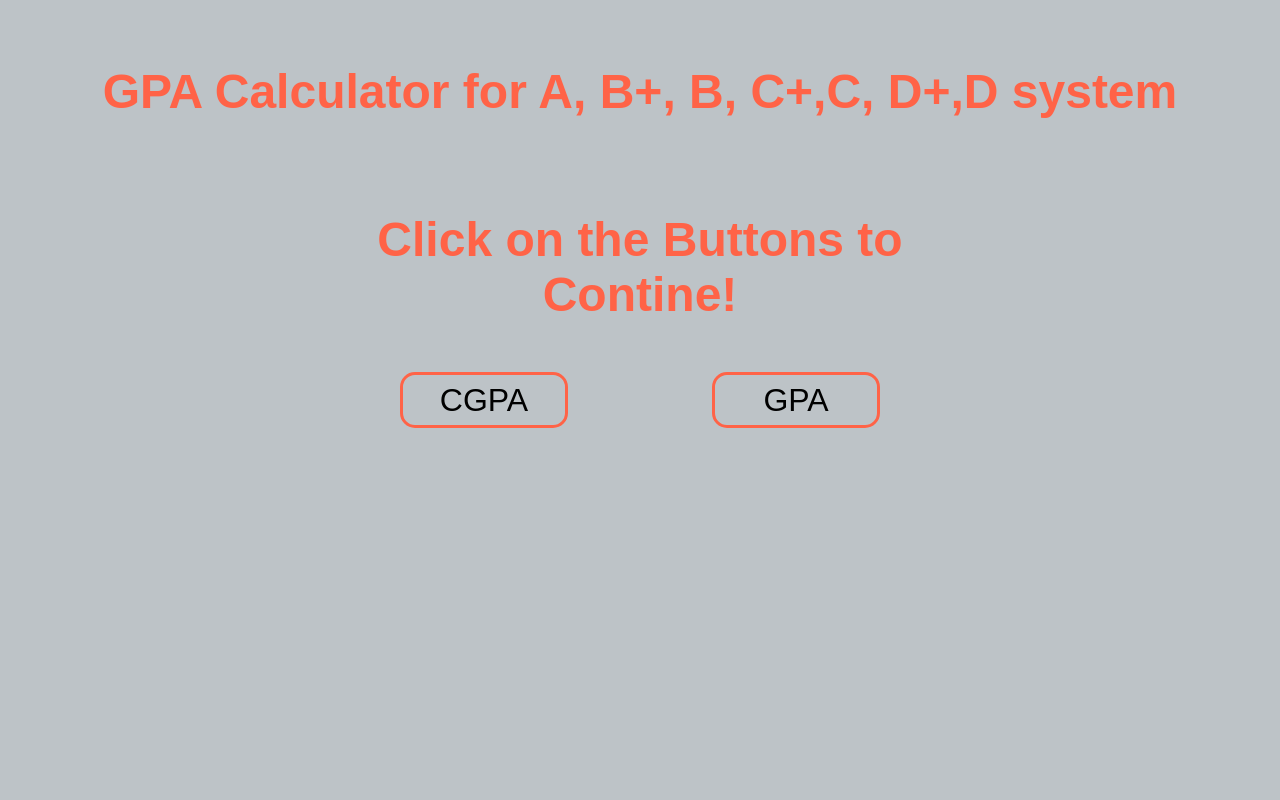
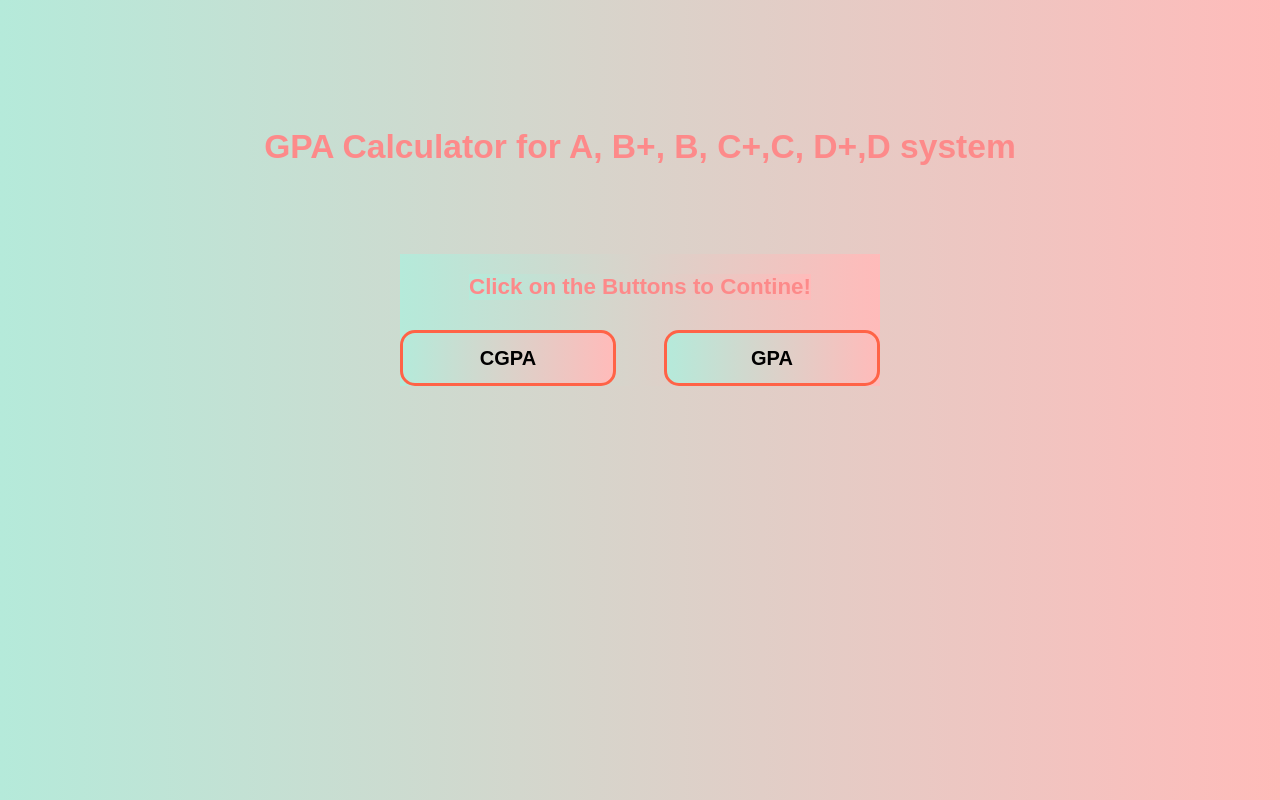
Before and after one commit to Muneeb-Aslam/CGPA_Calculator, a plain HTML site: page index.html in a window 1280 px wide. Drawn offline with Linux system fonts and the light colour scheme.

Commit message:
Designing

```diff
--- a/CGPA/cgpa.css
+++ b/CGPA/cgpa.css
@@ -2,7 +2,8 @@
     margin: 0;
     padding: 0;
     box-sizing: border-box;
-    background-color: #bdc3c7;
+    background: rgb(181,234,218);
+    background: linear-gradient(90deg, rgba(181,234,218,1) 0%, rgba(255,187,186,1) 100%);
     font-family: sans-serif;
     outline: none;
 }
--- a/GPA/gpa.css
+++ b/GPA/gpa.css
@@ -2,8 +2,10 @@
     margin: 0;
     padding: 0;
     box-sizing: border-box;
-    background-color: #bdc3c7;
+    background: rgb(181,234,218);
+    background: linear-gradient(90deg, rgba(181,234,218,1) 0%, rgba(255,187,186,1) 100%);
     font-family: sans-serif;
+    outline: none;
 }
 
 .inputField{
--- a/style.css
+++ b/style.css
@@ -2,14 +2,15 @@
     margin: 0;
     padding: 0;
     box-sizing: border-box;
-    background-color: #bdc3c7;
+    background: rgb(181,234,218);
+    background: linear-gradient(90deg, rgba(181,234,218,1) 0%, rgba(255,187,186,1) 100%);
     font-family: sans-serif;
 }
 header.system{
-    color: tomato;
-    margin-top: 5%;
+    color: #FD8A8A;
+    margin-top: 10%;
     text-align: center;
-    font-size: 2rem;
+    font-size: 1.4rem;
 }
 .menu{
     position: absolute;
@@ -20,27 +21,27 @@ header.system{
     flex-direction: column;
     justify-content: center;
     align-items: center;
-    gap: 50px;
+    gap: 30px;
 }
 .container{
     display: flex;
     justify-content: center;
     align-items: center;
-    gap: 30%;
+    gap: 10%;
 }
 .items{
     cursor: pointer;
     border: solid tomato;
     border-radius: 15px;
     width: 30vh;
-    font-size: 2rem;
+    font-size: 1.25rem ;
+    font-weight: bold;
     height: 7vh;
 }
-.items:hover{
-    background-color: #ff8818;
-}
 .title{
-    color: tomato;
-    font-size: 3rem;
+    margin-top: 20px;
+    color: #FD8A8A;
+    font-weight: bold;
+    font-size: 1.4rem;
     text-align: center;
 }
```
Also changed, not shown: GPA/index.html (+2 -2 lines).
